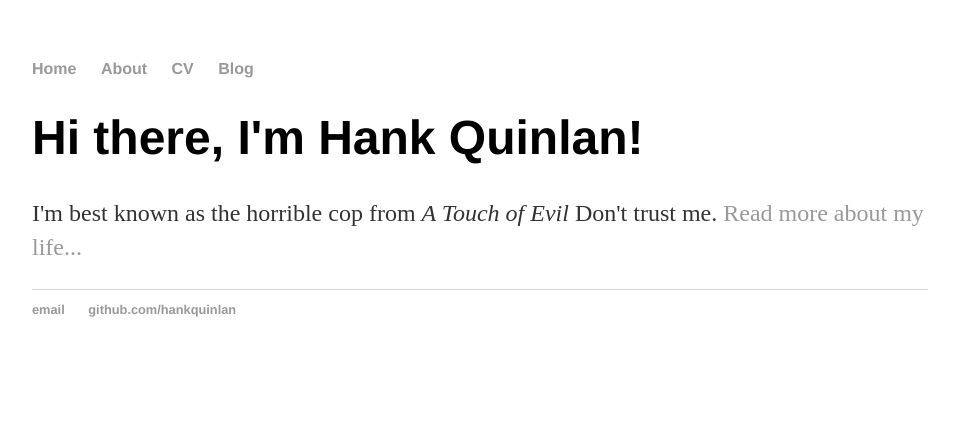
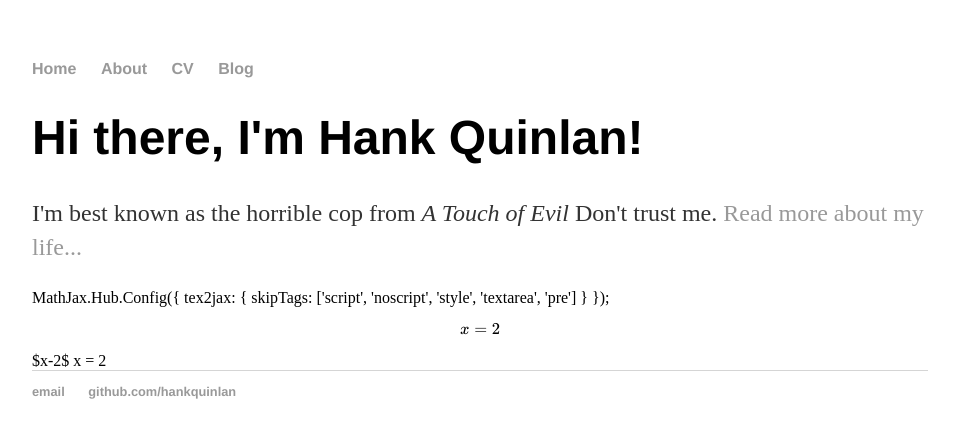
Before and after one commit to lhannest/testsite, a Jekyll site: the page built from index.html, in a window 1280 px wide. Shown: the top 438 px of the page, without its empty margins (160-1115 px from the left). Built offline with Jekyll 4.4.1, drawn with Linux system fonts in a browser that asks for light colours; formulas are drawn with MathJax 3.

Commit message:
Update index.html

```diff
--- a/index.html
+++ b/index.html
@@ -5,6 +5,17 @@ title: Hank Quinlan, Horrible Cop
 <div class="blurb">
 	<h1>Hi there, I'm Hank Quinlan!</h1>
 	<p>I'm best known as the horrible cop from <em>A Touch of Evil</em> Don't trust me. <a href="/about">Read more about my life...</a></p>
+
+	MathJax.Hub.Config({
+		tex2jax: {
+        		skipTags: ['script', 'noscript', 'style', 'textarea', 'pre']
+      		}
+    	});
+
+    	$$x=2$$
+    	$x-2$
+    	x = 2
+
 	<script src='https://cdn.mathjax.org/mathjax/latest/MathJax.js?config=TeX-AMS-MML_HTMLorMML'>$$x+3$$</script>
 
 
```
